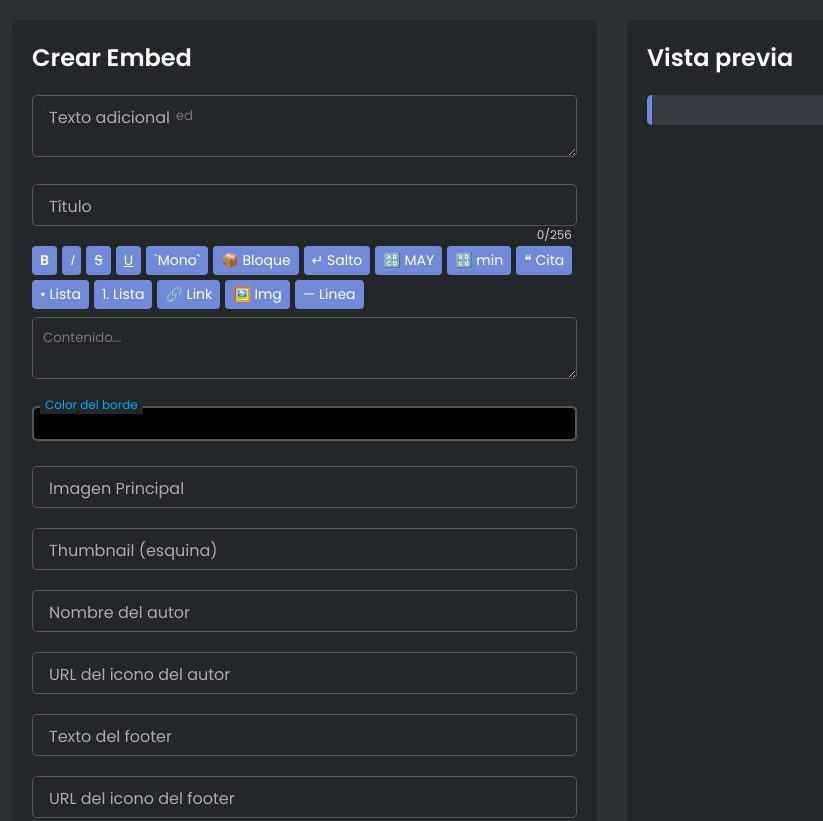
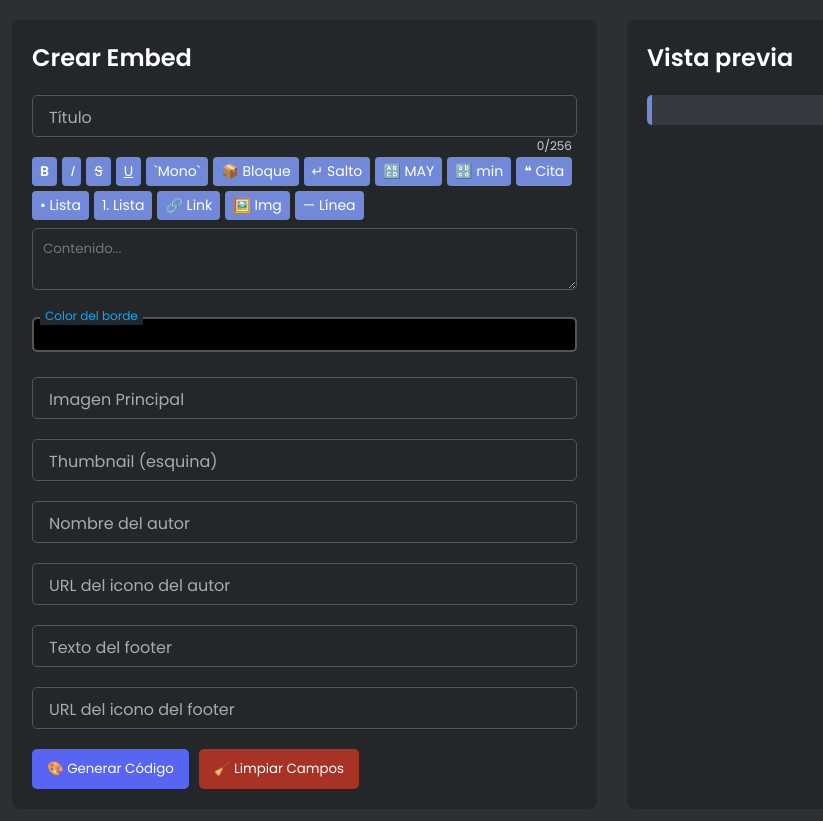
Before and after one commit to Emmadness/Embed-Discord, a website: page public/index.html in a window 1280 px wide. Shown: the top 821 px of the page, without its empty margins (28-851 px from the left). Drawn offline with Linux system fonts and the light colour scheme.

Commit message:
Update index.html

```diff
--- a/public/index.html
+++ b/public/index.html
@@ -12,12 +12,6 @@
   <main>
     <section class="form-section">
       <h1>Crear Embed</h1>
-
-      <div class="input-group">
-  <textarea id="outsideText" placeholder="Texto fuera del embed"></textarea>
-  <label for="outsideText">Texto adicional</label>
-</div>
-
 
       <div class="input-group">
         <input type="text" id="title" required placeholder />
```
